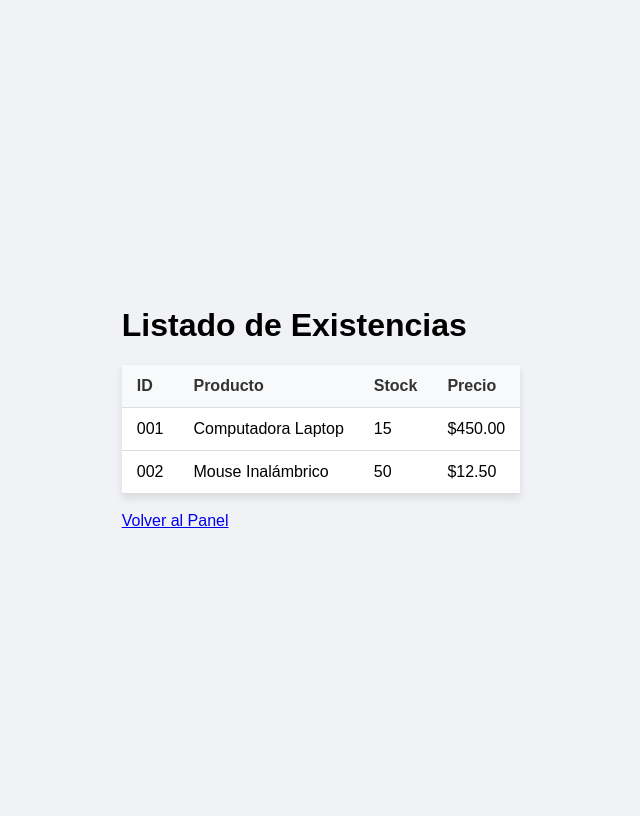
After one commit to Guzman-Jared/sistema_inventario_ventas, a PHP site: page /inventario.html in a window 1280 px wide. The commit adds this page. Shown: the whole page, without its empty margins (319-959 px from the left). Run offline with PHP 8.4, Linux system fonts and the light colour scheme.

Commit message:
Módulo de inventario finalizado

```diff
--- /dev/null
+++ b/inventario.html
@@ -0,0 +1,39 @@
+<!DOCTYPE html>
+<html lang="es">
+<head>
+    <meta charset="UTF-8">
+    <title>Inventario de Productos</title>
+    <link rel="stylesheet" href="style.css">
+</head>
+<body>
+    <div class="contenedor-inventario">
+        <h1>Listado de Existencias</h1>
+        <table class="tabla-inventario">
+            <thead>
+                <tr>
+                    <th>ID</th>
+                    <th>Producto</th>
+                    <th>Stock</th>
+                    <th>Precio</th>
+                </tr>
+            </thead>
+            <tbody>
+                <tr>
+                    <td>001</td>
+                    <td>Computadora Laptop</td>
+                    <td>15</td>
+                    <td>$450.00</td>
+                </tr>
+                <tr>
+                    <td>002</td>
+                    <td>Mouse Inalámbrico</td>
+                    <td>50</td>
+                    <td>$12.50</td>
+                </tr>
+            </tbody>
+        </table>
+        <br>
+        <a href="dashboard.html" class="btn-regresar">Volver al Panel</a>
+    </div>
+</body>
+</html>
--- a/style.css
+++ b/style.css
@@ -26,3 +26,49 @@ button {
 button:hover {
     background-color: #0056b3;
 }
+.contenedor-tarjetas {
+    display: flex;
+    gap: 20px;
+    padding: 20px;
+}
+
+.tarjeta-modulo {
+    background: white;
+    padding: 20px;
+    border-radius: 10px;
+    box-shadow: 0 4px 6px rgba(0,0,0,0.1);
+    transition: transform 0.3s, box-shadow 0.3s;
+    cursor: pointer;
+    flex: 1;
+    text-align: center;
+}
+
+.tarjeta-modulo:hover {
+    transform: translateY(-10px);
+    box-shadow: 0 8px 16px rgba(0,0,0,0.2);
+}
+.contenedor-inventario {
+    padding: 40px;
+}
+
+.tabla-inventario {
+    width: 100%;
+    border-collapse: collapse;
+    background-color: white;
+    box-shadow: 0 4px 8px rgba(0,0,0,0.1);
+}
+
+.tabla-inventario th, .tabla-inventario td {
+    padding: 12px 15px;
+    border-bottom: 1px solid #ddd;
+    text-align: left;
+}
+
+.tabla-inventario th {
+    background-color: #f8f9fa;
+    color: #333;
+}
+
+.tabla-inventario tr:hover {
+    background-color: #f1f1f1;
+}
```
Also changed, not shown: dashboard.html (added, +28 -0 lines).
